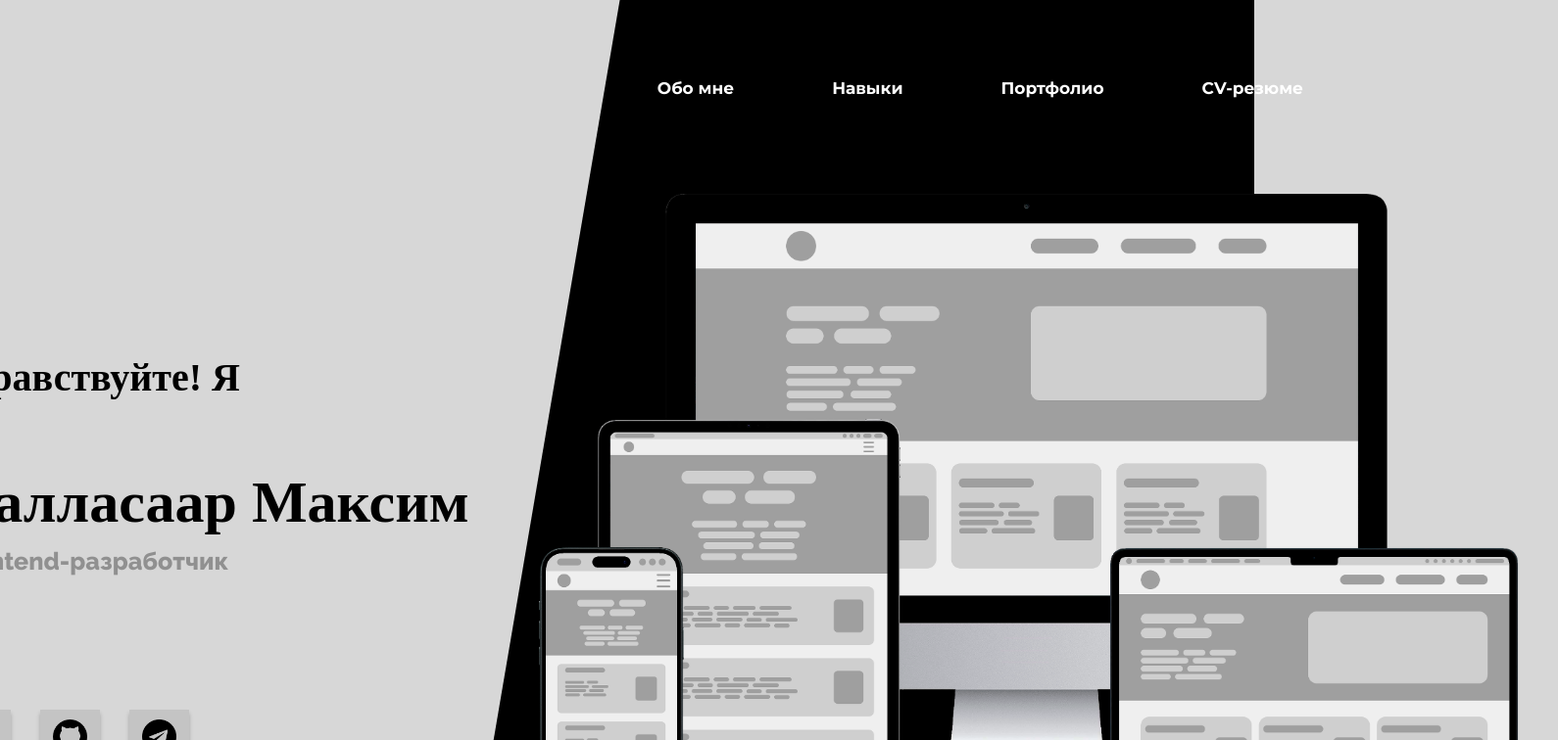
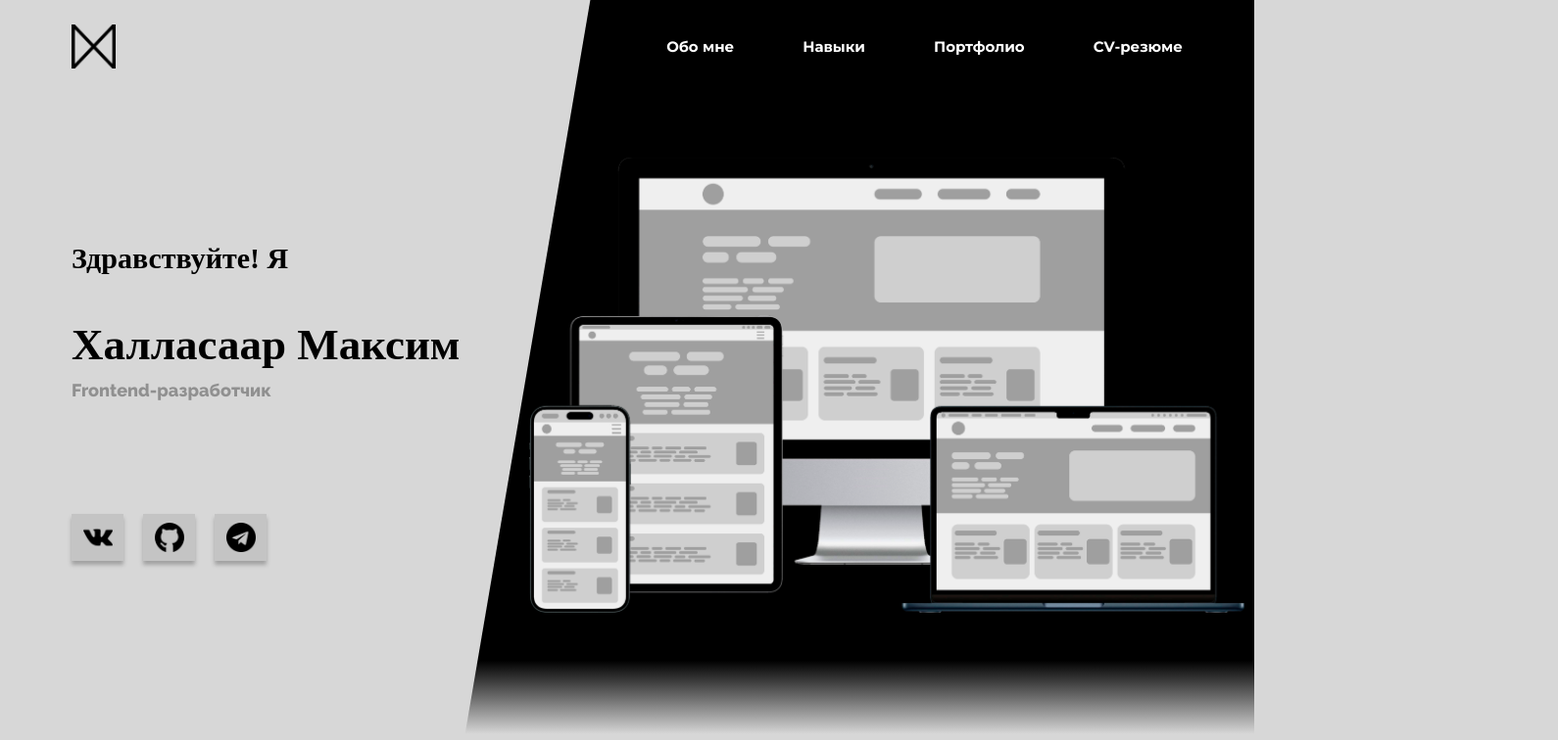
Before and after one commit to Endermax200113/site-portfolio, a React (Vite) app: page / in a window 1280 px wide. Shown: the top 756 px of the page at 98% size, 1590 px wide, since content can reach past the window. Built offline with nearby package versions, Linux system fonts and the light colour scheme; a web font is replaced by a local one.

Commit message:
'Representation' and 'Navbar' components adapted from 1366px to 1280px

```diff
--- a/src/components/navbar/Navbar.module.scss
+++ b/src/components/navbar/Navbar.module.scss
@@ -60,6 +60,23 @@
 	}
 }
 
+@media only screen and (px-to-rem(1366) > width >= px-to-rem(1280)) {
+	.navbar {
+		$margin-inline-rem: px-to-rem(73);
+
+		width: calc(100% - ($margin-inline-rem * 2));
+		margin-inline: $margin-inline-rem;
+		padding-block: px-to-rem(25);
+
+		&.fixed {
+			$margin-inline-nav: px-to-rem(35);
+
+			width: calc(100% - ($margin-inline-nav * 2));
+			margin-inline: $margin-inline-nav;
+		}
+	}
+}
+
 .menu {
 	width: 100%;
 	height: 100%;
--- a/src/components/navbar/logo/Logo.module.scss
+++ b/src/components/navbar/logo/Logo.module.scss
@@ -31,3 +31,9 @@
 		}
 	}
 }
+
+@media only screen and (px-to-rem(1366) > width >= px-to-rem(1280)) {
+	.logo {
+		width: rubber-size(1366, 50, 1280, 45);
+	}
+}
--- a/src/components/navbar/menu/menuItem/MenuItem.module.scss
+++ b/src/components/navbar/menu/menuItem/MenuItem.module.scss
@@ -53,3 +53,15 @@
 		}
 	}
 }
+
+@media only screen and (px-to-rem(1366) > width >= px-to-rem(1280)) {
+	.menu {
+		&-item {
+			margin-inline: rubber-size(1366, 40, 1280, 35);
+		}
+
+		&-link {
+			font-size: rubber-size(1366, 16, 1280, 15);
+		}
+	}
+}
--- a/src/components/representation/Representation.module.scss
+++ b/src/components/representation/Representation.module.scss
@@ -18,3 +18,9 @@
 		height: rubber-size(1600, 900, 1366, 750);
 	}
 }
+
+@media only screen and (px-to-rem(1366) > width >= px-to-rem(1280)) {
+	.representation {
+		height: px-to-rem(750);
+	}
+}
--- a/src/components/representation/demonstration/Demonstration.module.scss
+++ b/src/components/representation/demonstration/Demonstration.module.scss
@@ -33,3 +33,10 @@
 		margin-right: rubber-size(1600, 15, 1366, 10);
 	}
 }
+
+@media only screen and (px-to-rem(1366) > width >= px-to-rem(1280)) {
+	.images {
+		width: rubber-size(1366, 765, 1280, 730);
+		margin-right: px-to-rem(10);
+	}
+}
--- a/src/components/representation/demonstration/information/Information.module.scss
+++ b/src/components/representation/demonstration/information/Information.module.scss
@@ -15,3 +15,13 @@
 		margin-left: calc(50% - ($width-demo / 2));
 	}
 }
+
+@media only screen and (px-to-rem(1366) > width >= px-to-rem(1280)) {
+	.information {
+		$width-demo: px-to-rem(1220);
+		$margin-top-auto: get-value-by-width(1600, 120, 1366);
+
+		margin-top: rubber-size(1366, $margin-top-auto, 1280, 70);
+		margin-left: px-to-rem(73)
+	}
+}
--- a/src/components/representation/demonstration/information/informationText/InformationText.module.scss
+++ b/src/components/representation/demonstration/information/informationText/InformationText.module.scss
@@ -11,3 +11,9 @@
 		margin-bottom: auto-rubber-size(1600, 137, 1366)
 	}
 }
+
+@media only screen and (px-to-rem(1366) > width >= px-to-rem(1280)) {
+	.info-text {
+		margin-bottom: px-to-rem(get-value-by-width(1600, 137, 1366));
+	}
+}
--- a/src/components/ui/button/buttonSocial/ButtonSocial.module.scss
+++ b/src/components/ui/button/buttonSocial/ButtonSocial.module.scss
@@ -3,11 +3,11 @@
 .button {
 	@extend %button;
 
-	width: 61px;
-	height: 56px;
-	margin-right: 30px;
+	width: px-to-rem(61);
+	height: px-to-rem(56);
+	margin-right: px-to-rem(30);
 	background-color: $color-lighter-gray;
-	box-shadow: 0 4px 4px 0 rgb(0 0 0 / 25%);
+	box-shadow: 0 px-to-rem(4) px-to-rem(4) 0 rgb(0 0 0 / 25%);
 	display: grid;
 	place-content: center;
 	transition: background-color $transition-animation;
@@ -25,13 +25,37 @@
 	}
 }
 
-@media (hover: none) {
+.wrap {
+	width: px-to-rem(35);
+	aspect-ratio: 1 / 1;
+}
+
+@media only screen and (hover: none) {
 	.button:hover {
 		background-color: $color-lighter-gray;
 	}
 }
 
-.wrap {
-	width: 35px;
-	aspect-ratio: 1 / 1;
+@media only screen and (px-to-rem(1600) > width >= px-to-rem(1366)) {
+	.button {
+		width: rubber-size(1600, 61, 1366, 56);
+		height: rubber-size(1600, 56, 1366, 51);
+		margin-right: rubber-size(1600, 30, 1366, 25);
+	}
+
+	.wrap {
+		width: rubber-size(1600, 35, 1366, 32);
+	}
 }
+
+@media only screen and (px-to-rem(1366) > width >= px-to-rem(1280)) {
+	.button {
+		width: rubber-size(1366, 56, 1280, 53);
+		height: rubber-size(1366, 51, 1280, 48);
+		margin-right: rubber-size(1366, 25, 1280, 20);
+	}
+
+	.wrap {
+		width: rubber-size(1366, 32, 1280, 30);
+	}
+}
--- a/src/components/ui/text/label/labelHello/LabelHello.module.scss
+++ b/src/components/ui/text/label/labelHello/LabelHello.module.scss
@@ -10,6 +10,15 @@
 @media only screen and (px-to-rem(1600) > width >= px-to-rem(1366)) {
 	.label {
 		font-size: rubber-size(1600, 40, 1366, 35);
-		margin-bottom: auto-rubber-size(1600, 40, 1366);
+		margin-bottom: auto-rubber-size(1600, 70, 1366);
 	}
 }
+
+@media only screen and (px-to-rem(1366) > width >= px-to-rem(1280)) {
+	.label {
+		$margin-bottom-auto: get-value-by-width(1600, 70, 1366);
+
+		font-size: rubber-size(1366, 35, 1280, 30);
+		margin-bottom: rubber-size(1366, $margin-bottom-auto, 1280, 45);
+	}
+}
--- a/src/components/ui/text/label/labelProfession/LabelProfession.module.scss
+++ b/src/components/ui/text/label/labelProfession/LabelProfession.module.scss
@@ -13,3 +13,9 @@
 		font-size: rubber-size(1600, 25, 1366, 20);
 	}
 }
+
+@media only screen and (px-to-rem(1366) > width >= px-to-rem(1280)) {
+	.label {
+		font-size: rubber-size(1366, 20, 1280, 18);
+	}
+}
--- a/src/components/ui/text/label/labelWho/LabelWho.module.scss
+++ b/src/components/ui/text/label/labelWho/LabelWho.module.scss
@@ -12,3 +12,9 @@
 		font-size: rubber-size(1600, 60, 1366, 50);
 	}
 }
+
+@media only screen and (px-to-rem(1366) > width >= px-to-rem(1280)) {
+	.label {
+		font-size: rubber-size(1366, 50, 1280, 45);
+	}
+}
```
